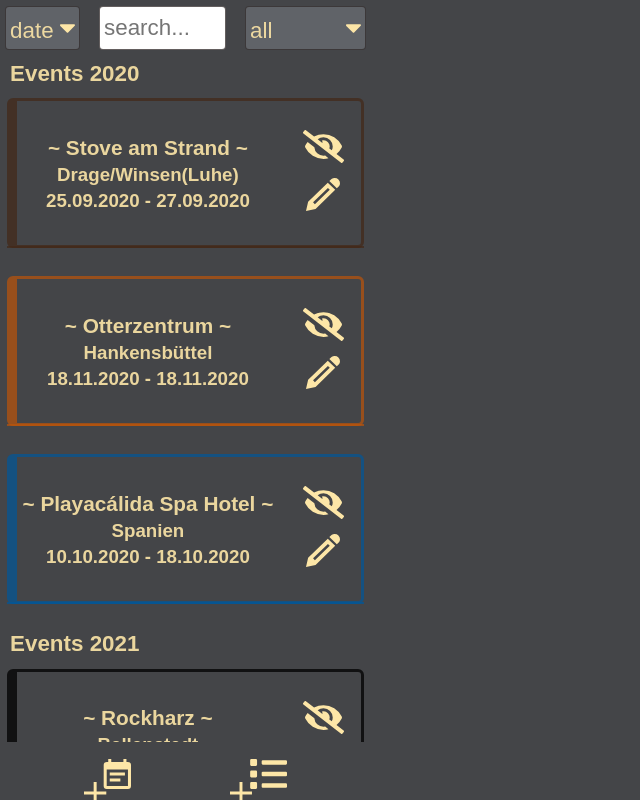
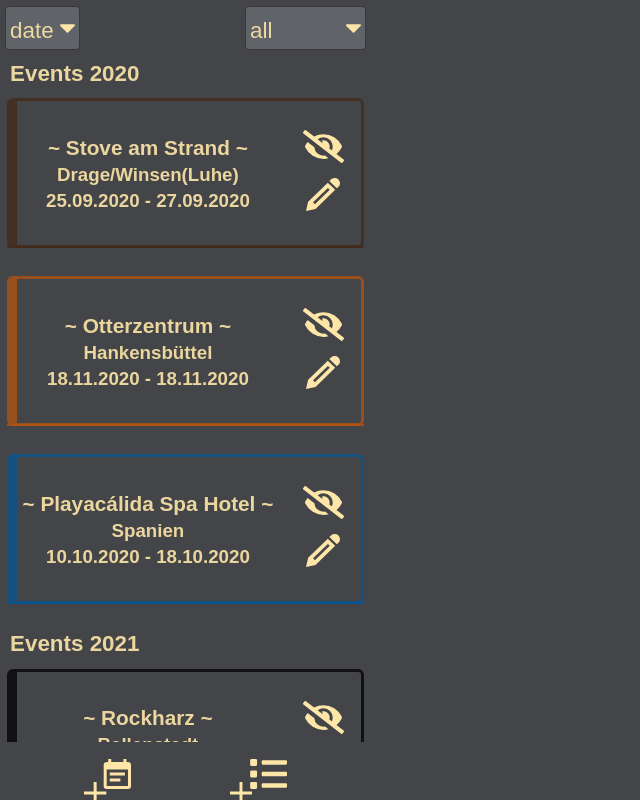
Before and after one commit to jennydely/EventView, a React (Create React App) app: page / in a window 1280 px wide. Shown: the whole page, without its empty margins (0-640 px from the left). Built offline with nearby package versions, Linux system fonts and the light colour scheme; grey boxes are pictures that could not be loaded.

Commit message:
Remove searchbar placeholder

```diff
--- a/src/Pages/components/Header.js
+++ b/src/Pages/components/Header.js
@@ -1,7 +1,6 @@
 import React from 'react'
 import SelectEvents from './common/SelectEvents'
 import CategoryFilter from './CategoryFilter'
-import Searchbar from './Searchbar'
 
 export default function Header({
   onSelectFilter,
@@ -24,7 +23,6 @@ export default function Header({
         options={sortOptions}
         onSelectEventFilter={onSelectEventFilter}
       />
-      <Searchbar />
       <CategoryFilter onSelectFilter={onSelectFilter} />
     </header>
   )
--- a/src/Pages/components/Searchbar.js
+++ /dev/null
@@ -1,15 +0,0 @@
-import React from 'react'
-import styled from 'styled-components/macro'
-import Input from './common/Input'
-
-export default function Searchbar() {
-  return <EventSearchbar placeholder="search..." />
-}
-
-const EventSearchbar = styled(Input)`
-  max-width: 127px;
-  padding-top: 4px;
-  margin: 3px 3px 0 3px;
-  font-size: 140%;
-  min-height: 44px;
-`
```
